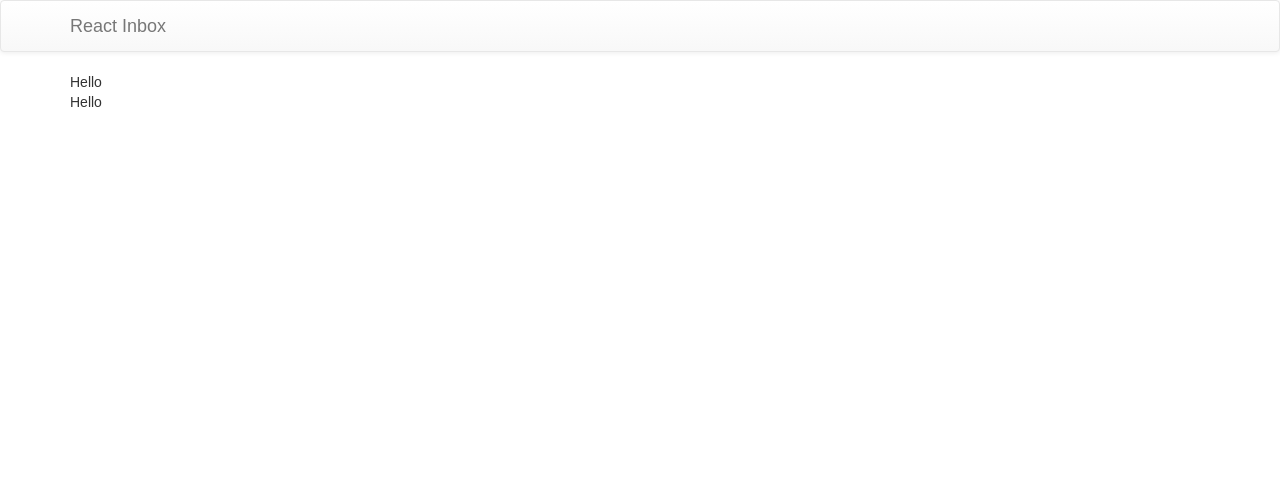
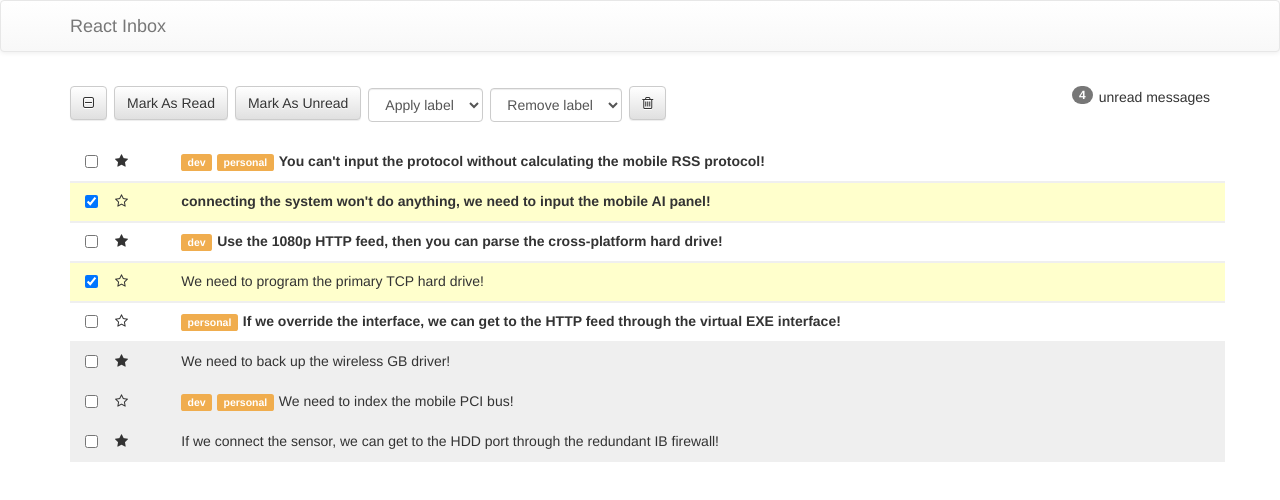
Before and after one commit to BriannaGreene/react-inbox-app, a React (Create React App) app: page / in a window 1280 px wide. Shown: the top 500 px of the page. Built offline with nearby package versions, Linux system fonts and the light colour scheme.

Commit message:
working inbox

```diff
--- a/src/components/App.js
+++ b/src/components/App.js
@@ -13,8 +13,8 @@ class App extends Component {
 
   // toggle property function
   toggleProperty(message, property) {
-    console.log('message from app js: ', message);
-    console.log('property from app js: ', property);
+    console.log('toggleProperty: message from app js: ', message);
+    console.log('toggleProperty: property from app js: ', property);
     this.setState(prevState => {
       const index = prevState.messages.indexOf(message)
       return {
@@ -29,11 +29,13 @@ class App extends Component {
 
   // toggle select function
   toggleSelect(message) {
+    console.log('toggleSelect: message from app.js: ', message);
     this.toggleProperty(message, 'selected')
   }
 
   // toggle star function
   toggleStar(message) {
+    console.log('toggleSelect: message from app.js: ', message);
     this.toggleProperty(message, 'starred')
   }
 
--- a/src/components/Message.js
+++ b/src/components/Message.js
@@ -1,8 +1,45 @@
+
 import React from 'react'
 
-const Message = () => {
-  return(
-    <div>Hello</div>
+const Message = ({
+  message,
+  toggleSelect,
+  toggleStar,
+}) => {
+  const readClass = message.read ? 'read' : 'unread'
+  const selectedClass = message.selected ? 'selected' : ""
+  const starClass = message.starred ? 'fa-star' : 'fa-star-o'
+
+  const labels = message.labels.map((label, i) => (
+    <span key={i} className="label label-warning">{label}</span>
+  ))
+
+  const starMessage = (e) => {
+    e.stopPropagation()
+    toggleStar(message)
+  }
+
+  return (
+    <div className={`row message ${readClass} ${selectedClass}`} onClick={() => toggleSelect(message)}>
+      <div className="col-xs-1">
+        <div className="row">
+          <div className="col-xs-2">
+            <input
+              type="checkbox"
+              checked={ !!message.selected }
+              readOnly={ true }
+              />
+          </div>
+          <div className="star-container col-xs-2" onClick={ starMessage }>
+            <i className={`star fa ${starClass}`}></i>
+          </div>
+        </div>
+      </div>
+      <div className="col-xs-11">
+        {labels}
+        {message.subject}
+      </div>
+    </div>
   )
 }
 
--- a/src/components/Messages.js
+++ b/src/components/Messages.js
@@ -1,11 +1,23 @@
 import React from 'react'
 import Message from './Message'
 
-const Messages = ({ messages }) => {
+const Messages = ({
+  messages,
+  toggleSelect,
+  toggleStar,
+}) => {
+  const messageComponents = messages.map(message => (
+    <Message
+      key={message.id}
+      message={message}
+      toggleSelect={toggleSelect}
+      toggleStar={toggleStar}
+      />
+  ))
 
   return (
     <div>
-      <Message />
+      {messageComponents}
     </div>
   )
 }
--- a/src/components/Toolbar.js
+++ b/src/components/Toolbar.js
@@ -1,8 +1,78 @@
 import React from 'react'
 
-const Toolbar = () => {
+const Toolbar = ({
+  messages,
+  toggleSelectAll,
+  markAsRead,
+  markAsUnread,
+  applyLabel,
+  removeLabel,
+  deleteMessages,
+}) => {
+  const unreadCount = messages.filter(message => !message.read).length
+  const selectedCount = messages.filter(message => message.selected).length
+  let selectAllClass
+
+  switch(selectedCount) {
+    case 0:
+      selectAllClass = 'fa-square-o'
+      break;
+    case messages.length:
+      selectAllClass = 'fa-check-square-o'
+      break;
+    default:
+      selectAllClass = 'fa-minus-square-o'
+  }
+
   return (
-    <div>Hello</div>
+    <div className="row toolbar">
+      <div className="col-xs-12">
+        <p className="pull-right">
+          <span className="badge badge">
+            {unreadCount}
+          </span>
+          unread {unreadCount === 1 ? 'message' : 'messages'}
+        </p>
+
+        <button className="btn btn-default" onClick={toggleSelectAll}>
+          <i className={`fa ${selectAllClass}`}></i>
+        </button>
+
+        <button className="btn btn-default" onClick={markAsRead} disabled={selectedCount === 0}>
+          Mark As Read
+        </button>
+
+        <button className="btn btn-default" onClick={markAsUnread} disabled={selectedCount === 0}>
+          Mark As Unread
+        </button>
+
+        <select
+          className="form-control label-select"
+          disabled={selectedCount === 0}
+          onChange={(e) => {applyLabel(e.target.value); e.target.selectedIndex = 0}}
+          >
+          <option>Apply label</option>
+          <option value="dev">dev</option>
+          <option value="personal">personal</option>
+          <option value="gschool">gschool</option>
+        </select>
+
+        <select
+          className="form-control label-select"
+          disabled={selectedCount === 0}
+          onChange={(e) => {removeLabel(e.target.value); e.target.selectedIndex = 0}}
+          >
+          <option>Remove label</option>
+          <option value="dev">dev</option>
+          <option value="personal">personal</option>
+          <option value="gschool">gschool</option>
+        </select>
+
+        <button className="btn btn-default" onClick={deleteMessages} disabled={selectedCount === 0}>
+          <i className="fa fa-trash-o"></i>
+        </button>
+      </div>
+    </div>
   )
 }
 
--- a/src/index.css
+++ b/src/index.css
@@ -1,5 +1,74 @@
-body {
-  margin: 0;
-  padding: 0;
-  font-family: sans-serif;
+.message {
+  margin-left: 0px;
+  padding-top: 8px;
+  padding-bottom: 8px;
+  cursor: pointer;
+  border-bottom: 1px solid #efefef;
 }
+
+.message a {
+  color: black;
+}
+
+.message a:hover, .message a:active, .message a:focus {
+  text-decoration: none;
+}
+
+.message + .message {
+  border-top: 1px solid #efefef;
+}
+
+.message.read {
+  background: #efefef;
+}
+
+.message.unread {
+  font-weight: bold;
+}
+
+.message.selected {
+  background: #ffffcc;
+}
+
+.message:hover {
+  margin-left: -3px;
+  border-left: 3px solid #ccc;
+}
+
+.message-body {
+  background: #ccc;
+  margin-left: 0;
+  margin-bottom: 1em;
+  padding-top: 1em;
+  padding-bottom: 1em;
+}
+
+.toolbar {
+  margin-top: 1em;
+  margin-bottom: 1em;
+}
+
+.toolbar .label-select {
+  width: auto;
+  display: inline;
+}
+
+.toolbar select,
+.toolbar button,
+.toolbar a,
+.toolbar .badge {
+  margin-right: .5em;
+  margin-bottom: .5em;
+}
+
+footer.spacer {
+  margin-bottom: 20em;
+}
+
+.label {
+  margin-right: .5em;
+}
+
+.fa-close {
+  cursor: pointer;
+}
```
